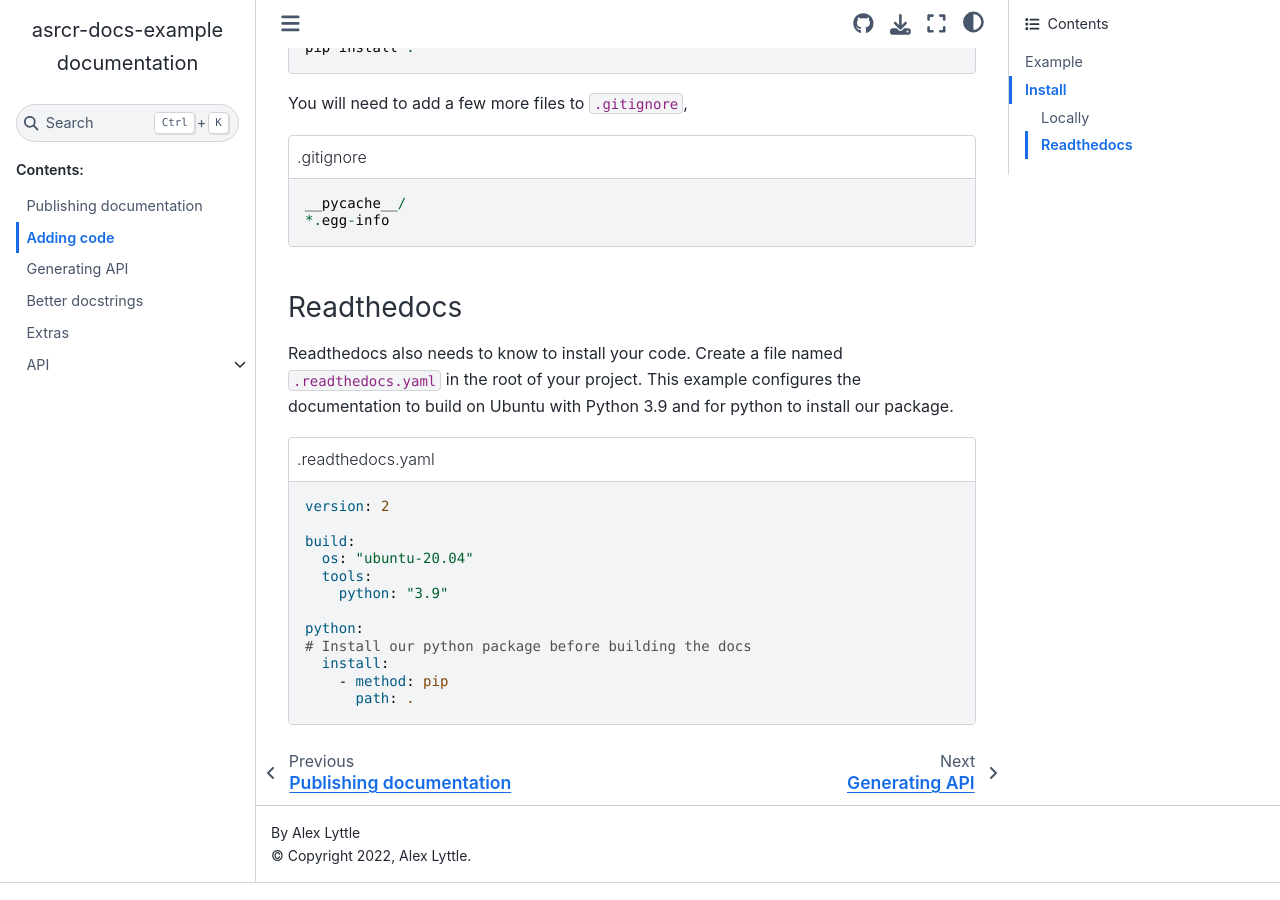
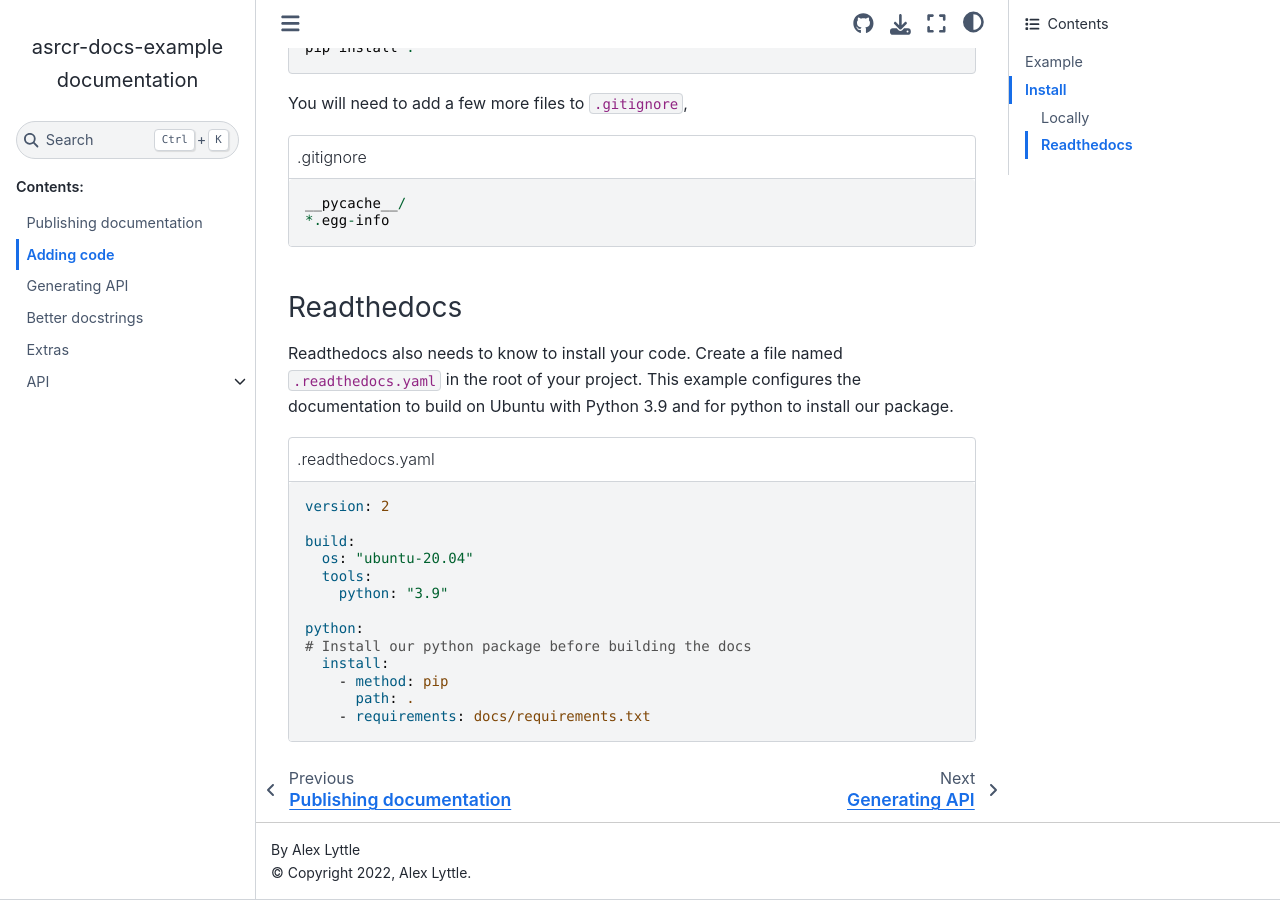
Before and after one commit to alexlyttle/asrcr-docs-example, a Sphinx documentation site: the page built from docs/adding-code.rst, in a window 1280 px wide and 900 px high, scrolled down 1617 px. Built offline with Sphinx 7.4.7 and the Sphinx Book theme 1.1.4, drawn with Linux system fonts in a browser that asks for light colours.

Commit message:
Add reqs to readthedocs file

```diff
--- a/docs/adding-code.rst
+++ b/docs/adding-code.rst
@@ -109,3 +109,4 @@
       install:
         - method: pip
           path: .
+        - requirements: docs/requirements.txt
```
Also changed, not shown: .readthedocs.yaml.
